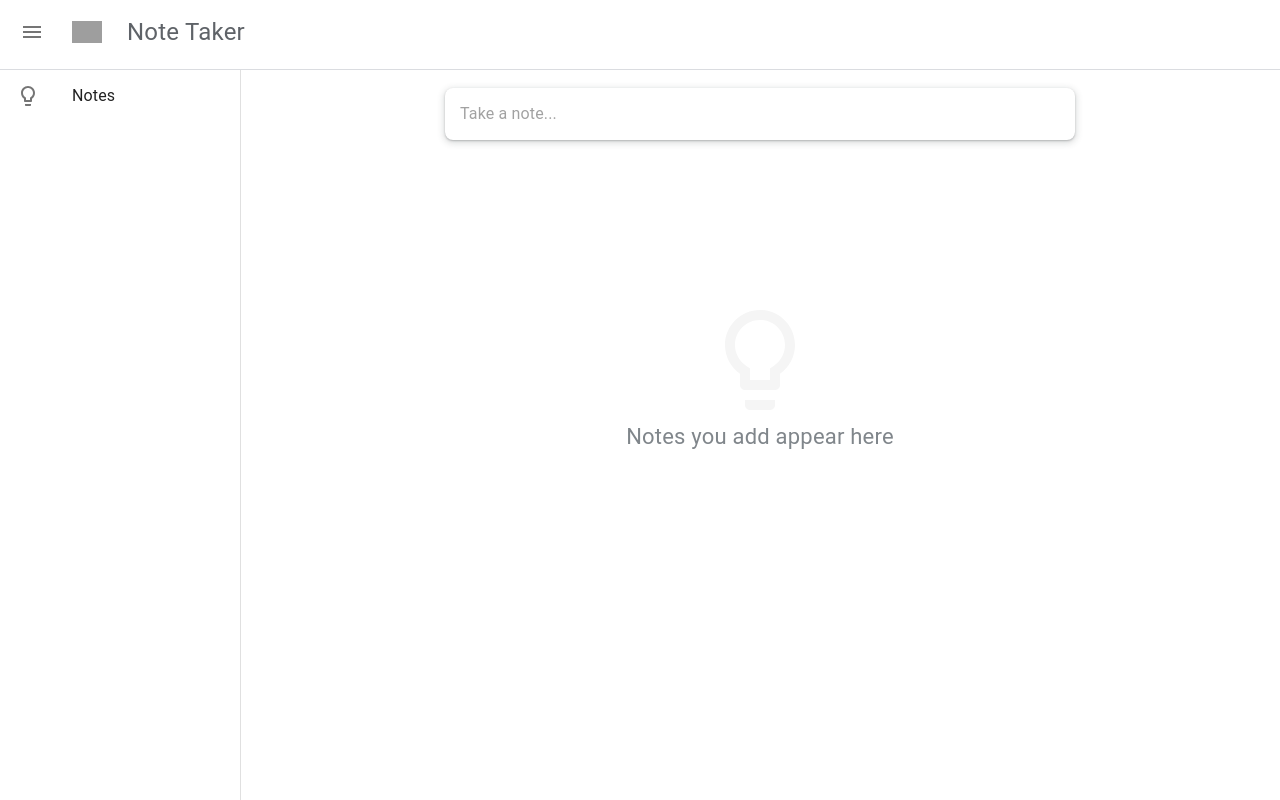
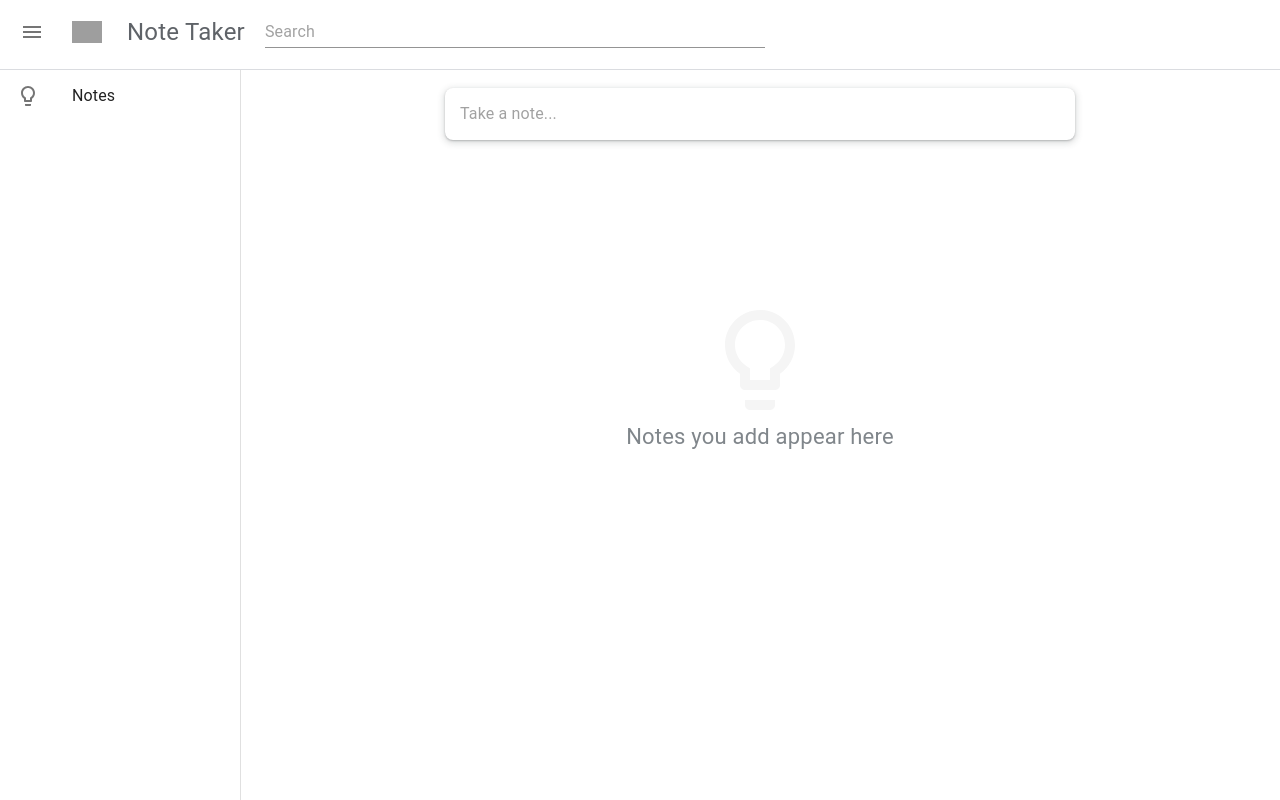
Before and after one commit to Elmedinalahu/Note-taking-Service, a React (Create React App) app in the folder notes-service-react/: page / in a window 1280 px wide. Built offline with nearby package versions, Linux system fonts and the light colour scheme; grey boxes are pictures that could not be loaded.

Commit message:
Added search component

```diff
--- a/notes-service-react/package.json
+++ b/notes-service-react/package.json
@@ -41,5 +41,8 @@
       "last 1 firefox version",
       "last 1 safari version"
     ]
+  },
+  "devDependencies": {
+    "tailwind-styled-components": "^2.2.0"
   }
 }
--- a/notes-service-react/src/components/HeaderBar.jsx
+++ b/notes-service-react/src/components/HeaderBar.jsx
@@ -1,7 +1,9 @@
+import React from "react";
 
 import { AppBar, Toolbar, Typography, IconButton } from '@mui/material';
 import { Menu } from '@mui/icons-material';
 import { styled } from '@mui/material/styles';
+import SearchInput from "./SearchInput";
 
 const Header = styled(AppBar)`
   z-index: 1201;
@@ -32,6 +34,7 @@ const HeaderBar = ({ open, handleDrawer }) => {
         </IconButton>
         <img src={logo} alt="logo" style={{width: 30}} />
         <Heading>Note Taker</Heading>
+        <SearchInput />
       </Toolbar>
     </Header>
   )
--- /dev/null
+++ b/notes-service-react/src/components/SearchInput.jsx
@@ -0,0 +1,22 @@
+import { Input } from "@mui/material";
+import { styled } from "@mui/material/styles";
+import { useContext } from "react";
+import { DataContext } from "../context/DataProvider";
+
+const StyledInput = styled(Input)`
+    width: 500px;
+    margin-left: 20px;
+
+`;
+
+function SearchInput(props) {
+
+    const { search, setSearch } = useContext(DataContext);
+    return <StyledInput type="text" placeholder="Search"
+        onChange={event => {
+            setSearch(event.target.value);
+        }}
+    />
+}
+
+export default SearchInput;
--- a/notes-service-react/src/components/notes/Notes.jsx
+++ b/notes-service-react/src/components/notes/Notes.jsx
@@ -18,7 +18,7 @@ const DrawerHeader = styled('div')(({ theme }) => ({
 
 const Notes = () => {
 
-    const { notes, setNotes } = useContext(DataContext);
+    const { notes, setNotes, search } = useContext(DataContext);
 
     const onDragEnd = (result) => {
         if (!result.destination)
@@ -42,7 +42,10 @@ const Notes = () => {
                                     ref={provided.innerRef}
                                 >
                                 {
-                                    notes.map((note, index) => (
+                                    notes.filter(note => {
+                                        return note.text.includes(search)
+                                        || note.heading.includes(search);
+                                    }).map((note, index) => (
                                         <Draggable key={note.id} draggableId={note.id} index={index}>
                                             {(provided, snapshot) => (
                                                 <Grid ref={provided.innerRef}
--- a/notes-service-react/src/context/DataProvider.jsx
+++ b/notes-service-react/src/context/DataProvider.jsx
@@ -5,12 +5,15 @@ export const DataContext = createContext(null);
 const DataProvider = ({ children }) => {
 
     const [notes, setNotes] = useState([]);
+    const [search, setSearch] = useState('');
 
 
     return (
         <DataContext.Provider value={{
             notes,
-            setNotes
+            setNotes,
+            search,
+            setSearch,
         }}
         >
             {children}
```
Also changed, not shown: 1 other file (tests, documents, lock files or other folders).
